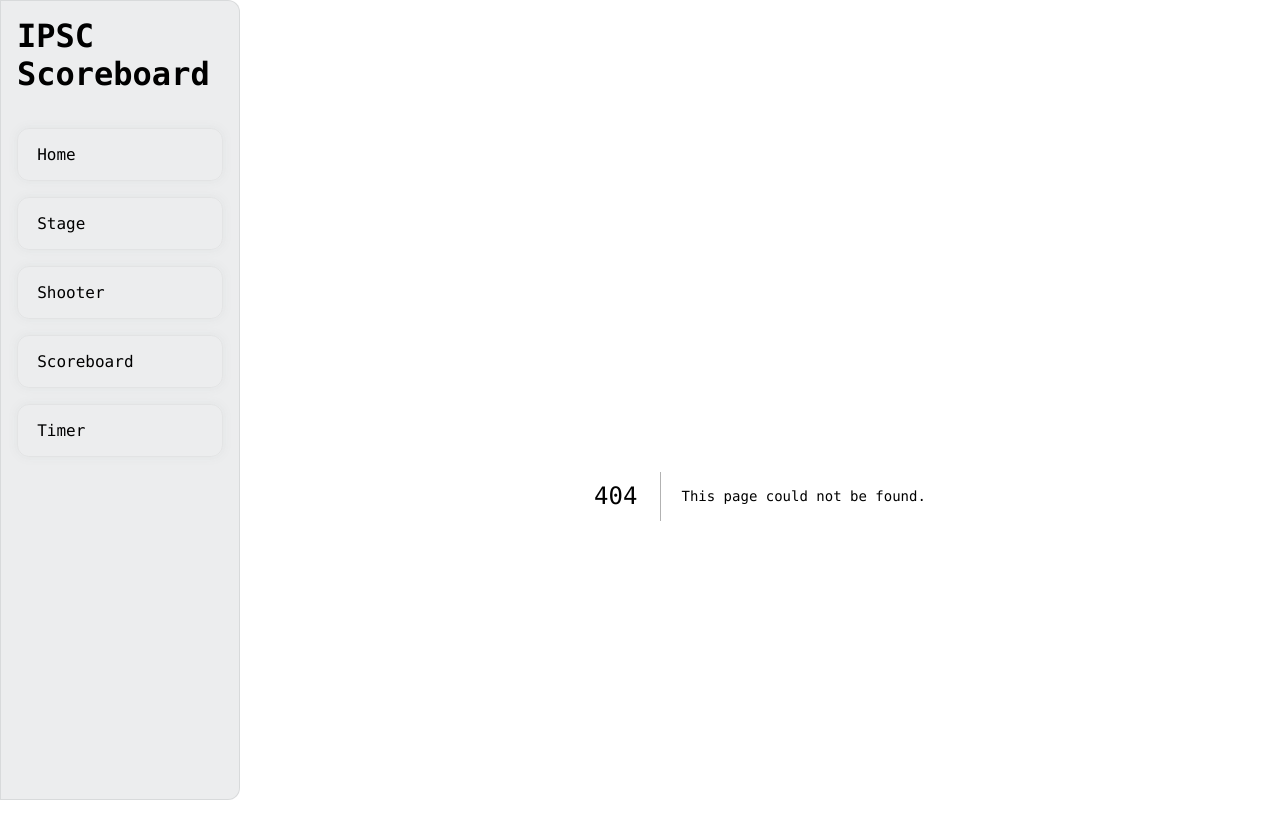
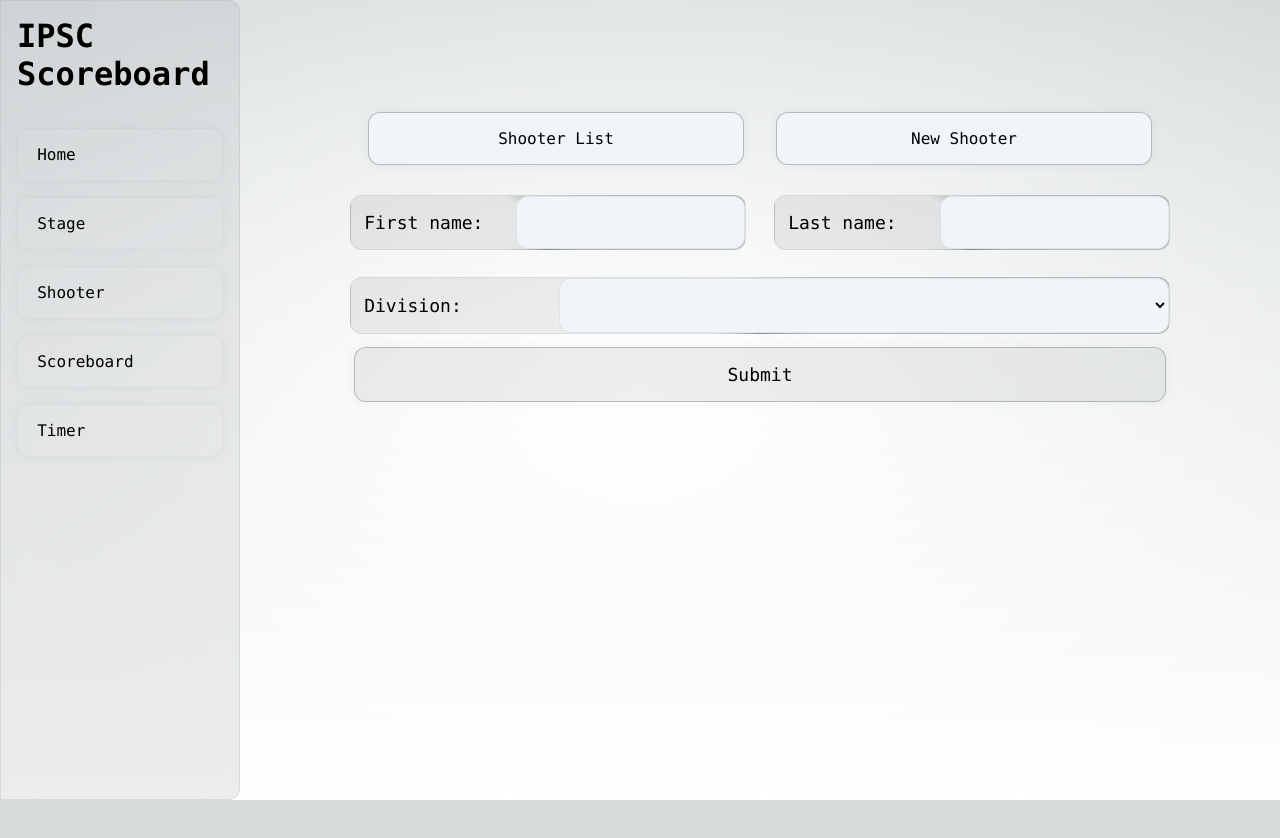
Before and after one commit to acelsior/ipsc_web_scoreboard, a Next.js app: page /pages/shooter/setting/1 in a window 1280 px wide. Before the commit this address had no page. Shown: the top 838 px of the page. After the commit the page ends 800 px from the top, so only its background shows below. Built offline with nearby package versions, Linux system fonts and the light colour scheme; no server answers.

Commit message:
impl shooter (exclude statis)

```diff
--- /dev/null
+++ b/src/app/pages/shooter/setting/[id]/page.module.css
@@ -0,0 +1,64 @@
+.formBox {
+    height: 100%;
+    width: 100%;
+}
+
+.formRow {
+    display: flex;
+    width: 100%;
+}
+
+.inputContainer{
+    width: 100%;
+    display: flex;
+    align-self: center;
+    align-items: center;
+    margin: 1em;
+    padding: 0 0 0 1em;
+    border-radius: var(--border-radius);
+    border: 1px solid rgba(var(--callout-border-rgb), 0.25);
+    background-image: var(--tile-border);
+}
+
+.input {
+    width: 100%;
+    display: block;
+    font-family: var(--font-mono);
+    color: rgb(var(--foreground-rgb));
+    padding: 1rem 1rem;
+    font-size: 1rem;
+    margin: 0 0 0 1em;
+    border-radius: var(--border-radius);
+    background: rgba(var(--tile-start-rgb),1);
+    border: 1px solid rgba(var(--callout-border-rgb), 0.25);
+}
+
+.inputText {
+    width: 15rem;
+    word-wrap: none;
+    display: inline;
+    font-size: large;
+}
+
+
+.inputButton {
+    display: block;
+    font-family: var(--font-mono);
+    color: rgb(var(--foreground-rgb));
+    padding: 1rem 1.2rem;
+    margin: 0 1em 0 1em;
+    border-radius: var(--border-radius);
+    background: rgba(var(--callout-border-rgb),0.2);
+    border: 1px solid rgba(var(--card-border-rgb), 0);
+    transition: background 200ms, border 200ms;
+    width: 100%;
+    border: 1px solid rgba(var(--callout-border-rgb), 0.85);
+    box-shadow: 0 0 10px 0px rgba(var(--card-border-rgb), 0.1);
+    text-align: center;
+    font-size: large;
+}
+.inputButton:hover {
+    background: rgba(var(--card-rgb), 0.5);
+    border: 1px solid rgba(var(--card-border-rgb), 0.15);
+    box-shadow: 0 0 10px 0px rgba(var(--card-border-rgb), 0.12);
+}
--- /dev/null
+++ b/src/app/pages/shooter/setting/[id]/page.tsx
@@ -0,0 +1,118 @@
+"use client";
+
+import React, { FormEvent } from "react";
+import styles from "./page.module.css";
+import { ShooterDTO } from "@/app/dtos/shooter.dto";
+import { useRouter } from "next/navigation";
+
+export default function ShooterSetttingPage(props: { params: { id: any } }) {
+    const [firstName, setFirstName] = React.useState<string>("");
+    const [lastName, setLastName] = React.useState<string>("");
+    const [division, setDivison] = React.useState<string>("");
+    const [hasInited, setHasInited] = React.useState<boolean>(false);
+    const router = useRouter();
+
+    React.useEffect(() => {
+        if (hasInited) return;
+        fetch(`https://constrmrf.tk/api/shooter/${props.params.id}`, {
+            method: "GET",
+        })
+            .then((response) => response.json())
+            .then((response: ShooterDTO) => {
+                setFirstName(response.firstName);
+                setLastName(response.lastName);
+                setDivison(response.division);
+                setHasInited(true);
+            });
+    });
+
+    function handleFirstNameChange(event: FormEvent<HTMLInputElement>) {
+        setFirstName(event.currentTarget.value);
+    }
+    function handleLastNameChange(event: FormEvent<HTMLInputElement>) {
+        setLastName(event.currentTarget.value);
+    }
+    function handleDivisionChange(event: FormEvent<HTMLSelectElement>) {
+        setDivison(event.currentTarget.value);
+    }
+
+    function handleSubmit(event: FormEvent) {
+        event.preventDefault();
+        console.log(
+            JSON.stringify({
+                firstName: firstName,
+                lastName: lastName,
+                division: division,
+            })
+        );
+        fetch(`https://constrmrf.tk/api/shooter/${props.params.id}`, {
+            method: "PUT",
+            headers: [["Content-Type", "application/json"]],
+            body: JSON.stringify({
+                firstName: firstName,
+                lastName: lastName,
+                division: division,
+            }),
+        }).then((response) => {
+            if (response.status === 200) {
+                alert("Change susses");
+                router.back();
+            } else {
+                alert("Error");
+            }
+        });
+    }
+
+    return (
+        <div className={styles.formBox}>
+            <form className={styles.form} onSubmit={handleSubmit}>
+                <div className={styles.formRow}>
+                    <div className={styles.inputContainer}>
+                        <span className={styles.inputText}>First name:</span>{" "}
+                        <input
+                            onChange={handleFirstNameChange}
+                            value={firstName}
+                            className={styles.input}
+                            type="text"
+                            name="firstName"
+                        />
+                    </div>
+                    <div className={styles.inputContainer}>
+                        <span className={styles.inputText}>Last name:</span>{" "}
+                        <input
+                            onChange={handleLastNameChange}
+                            value={lastName}
+                            className={styles.input}
+                            type="text"
+                            name="lastName"
+                        />
+                    </div>
+                </div>
+                <div className={styles.formRow}>
+                    <div className={styles.inputContainer}>
+                        <span className={styles.inputText}>Division:</span>
+                        <select
+                            onChange={handleDivisionChange}
+                            value={division}
+                            className={styles.input}
+                            name="division"
+                        >
+                            <option value=""></option>
+                            <option value="Open">Open</option>
+                            <option value="Production">Production</option>
+                            <option value="Standard">Standard</option>
+                            <option value="Classic">Classic</option>
+                        </select>
+                    </div>
+                </div>
+                <div className={styles.formRow}>
+                    <input
+                        className={styles.inputButton}
+                        type="submit"
+                        value="Submit"
+                    />
+                </div>
+            </form>
+        </div>
+    );
+}
```
Also changed, not shown: src/app/component/shooterCard/shooterCard.tsx (+20 -5 lines), src/app/pages/shooter/statis/[id]/page.tsx (added, +7 -0 lines).
